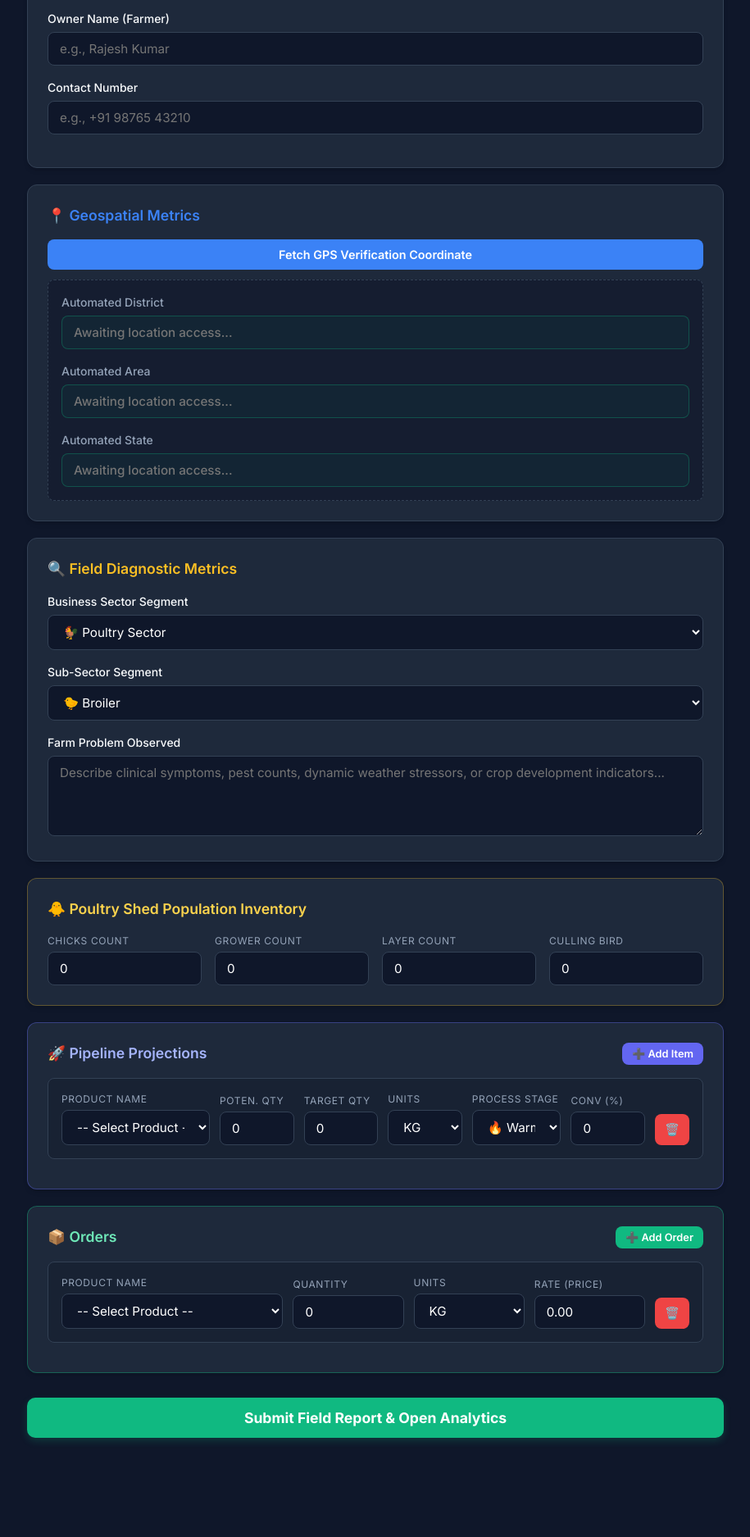
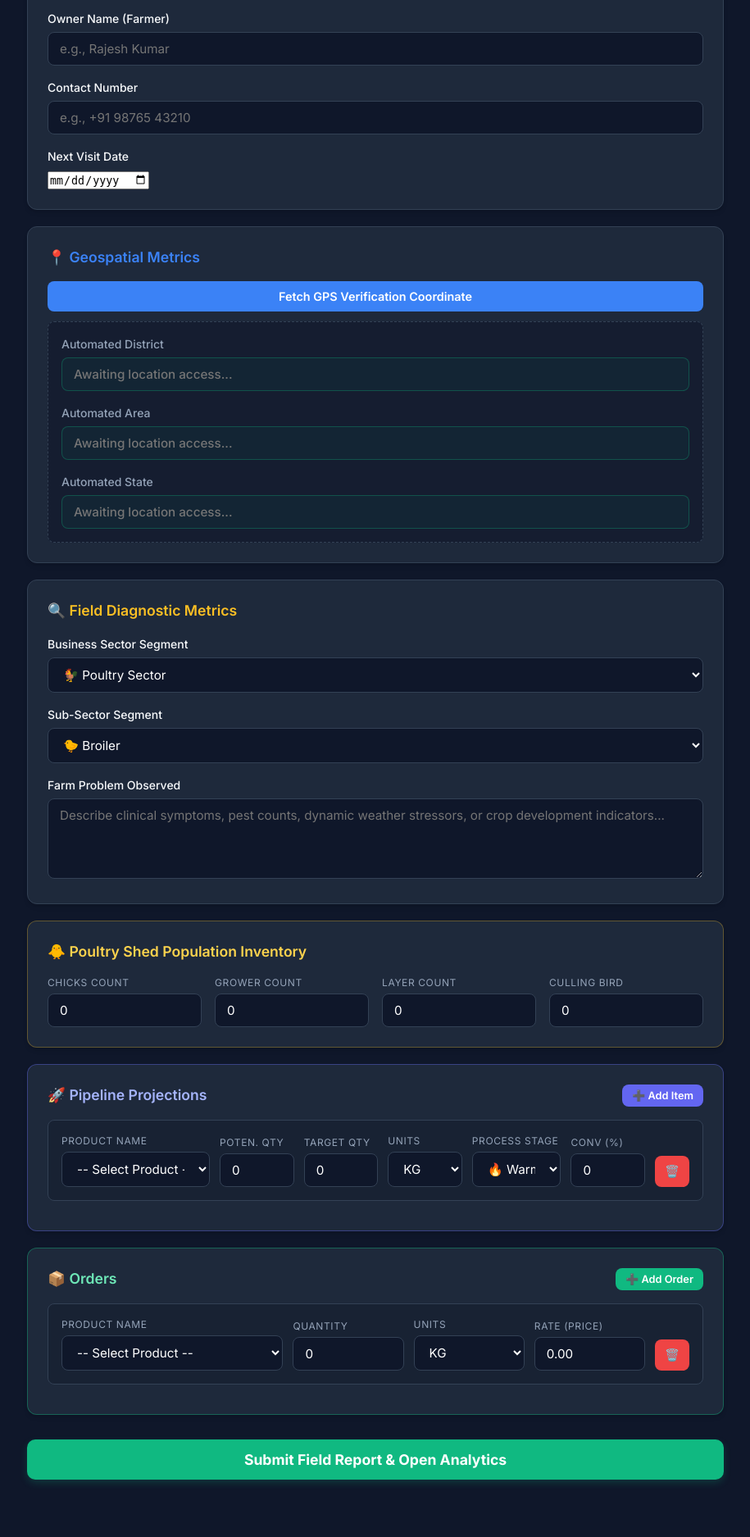
Before and after one commit to Karthi21-2001/myagrinutrition-crm, a Django app: page /crm/log-visit/ in a window 1280 px wide. Shown: the part 306-2181 px from the top of the page at 82% size, without its empty margins (182-1097 px from the left). Before the commit the page ends 2065 px from the top, so only its background shows below. Run offline with Django 5.2, Linux system fonts and the light colour scheme; a user stored in the database is signed in.

Commit message:
Update farm_visit_form.html

```diff
--- a/backend/crm_core/templates/crm_core/farm_visit_form.html
+++ b/backend/crm_core/templates/crm_core/farm_visit_form.html
@@ -368,6 +368,11 @@
                 <div class="form-group-spacing">
                     <label>Contact Number</label>
                     <input type="tel" name="contact_number" required placeholder="e.g., +91 98765 43210">
+                </div>
+
+                <div>
+                    <label>Next Visit Date</label>
+                    <input type="date" name="next_visit_date">
                 </div>
             </div>
 
```
